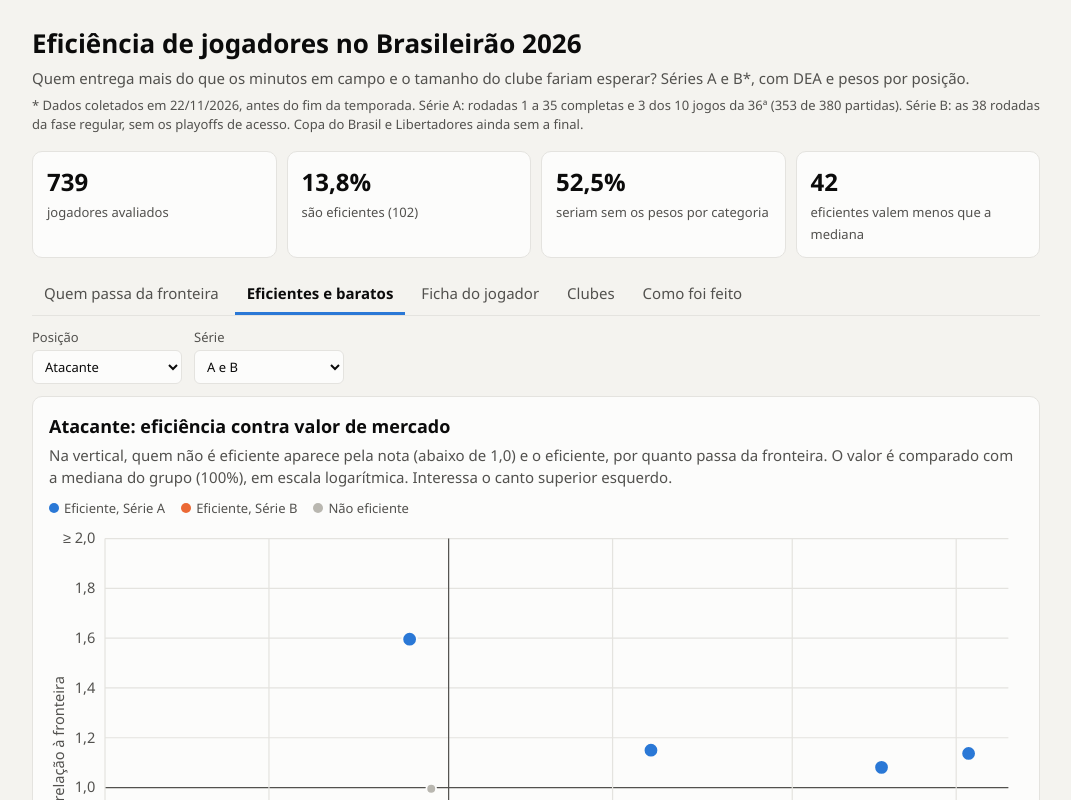
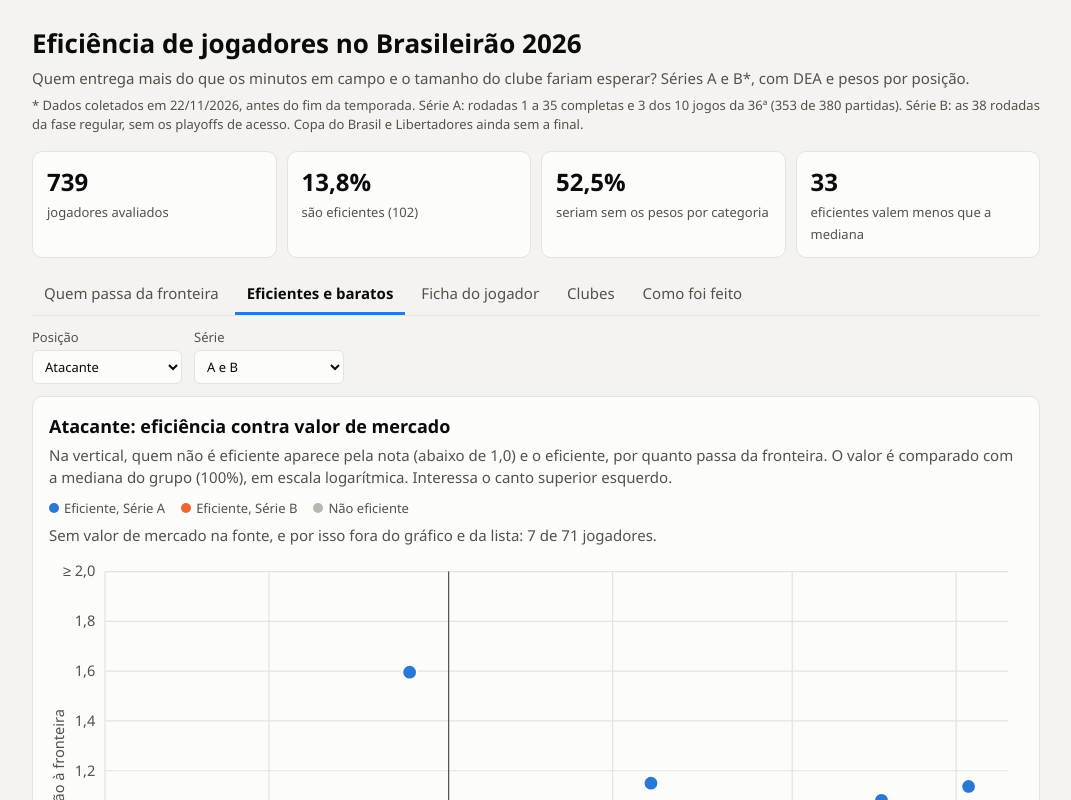
Before and after one commit to safsalles/portfolio-ds, a plain HTML site: page eficiencia-dea-brasileirao/painel/index.html in a window 1280 px wide. Both pictures are taken after a click on the tab "Eficientes e baratos". Shown: the top 800 px of the page, without its empty margins (104-1175 px from the left). Drawn offline with Linux system fonts and the light colour scheme.

Commit message:
eficiencia-dea-brasileirao: jogadores sem valor de mercado fora da lista de baratos
Co-Authored-By: Claude Sonnet 5.5 <noreply@anthropic.com>

```diff
--- a/eficiencia-dea-brasileirao/painel/index.html
+++ b/eficiencia-dea-brasileirao/painel/index.html
@@ -123,6 +123,7 @@ function marca(rotulo, texto, acao, ...filhos) {
   return g;
 }
 function abrir(j) { estado.aba = "jogador"; estado.jogador = j.id; $("fNome").value = rotulo(j); desenhar(); scrollTo({top: 0}); }
+const barato = j => j.ef && j.valorPct != null && j.valorPct < 100;
 const rotulo = j => `${j.nome} (${j.time})`;
 const filtrados = () => J.filter(j => (!estado.pos || j.pos === estado.pos) && (!estado.serie || j.serie === estado.serie));
 const legendaSeries = () => el("div", {class: "legenda"},
@@ -171,7 +172,7 @@ function fronteira(raiz) {
 
 function baratos(raiz) {
   const todos = filtrados();
-  const alvo = todos.filter(j => j.ef && j.valorPct < 100);
+  const alvo = todos.filter(barato);
   raiz.append(el("h2", {}, `${estado.pos || "Todas as posições"}: eficiência contra valor de mercado`),
     el("p", {class: "sub"}, "Na vertical, quem não é eficiente aparece pela nota (abaixo de 1,0) e o eficiente, por quanto passa da fronteira. O valor é comparado com a mediana do grupo (100%), em escala logarítmica. Interessa o canto superior esquerdo."),
     el("div", {class: "legenda"},
@@ -179,6 +180,9 @@ function baratos(raiz) {
       el("span", {}, el("span", {class: "ponto", style: "background:var(--b)"}), "Eficiente, Série B"),
       el("span", {}, el("span", {class: "ponto", style: "background:var(--apagado)"}), "Não eficiente")));
   const com = todos.filter(j => j.valorPct > 0);
+  const fora = todos.filter(j => j.valorPct == null), foraEf = fora.filter(j => j.ef);
+  if (fora.length) raiz.append(el("p", {class: "sub"}, `Sem valor de mercado na fonte, e por isso fora do gráfico e da lista: ${fora.length} de ${todos.length} jogadores` +
+    (foraEf.length ? `, ${foraEf.length} deles eficientes (${foraEf.map(rotulo).join(", ")}).` : ".")));
   if (!com.length) { raiz.append(el("p", {}, "Sem jogadores com esse filtro.")); return; }
   const L = 800, H = 420, m = {e: 46, d: 12, t: 12, b: 40};
   const lo = Math.log10(Math.min(50, ...com.map(j => j.valorPct))), hi = Math.log10(Math.max(200, ...com.map(j => j.valorPct)));
@@ -223,7 +227,7 @@ function jogador(raiz) {
   raiz.append(el("h2", {}, j.nome), el("p", {class: "sub"}, `${j.time}, Série ${j.serie}. ${j.grupo}.`),
     el("p", {}, el("span", {class: j.ef ? "selo sim" : "selo"}, j.ef ? "Eficiente" : "Não eficiente"),
       el("span", {class: "selo"}, `Nota ${f(j.nota)}`), el("span", {class: "selo"}, `${j.rank}º de ${j.n} no grupo`),
-      el("span", {class: "selo"}, `Valor: ${f(j.valorPct, 0)}% da mediana`)),
+      el("span", {class: "selo"}, j.valorPct == null ? "Sem valor de mercado na fonte" : `Valor: ${f(j.valorPct, 0)}% da mediana`)),
     el("h3", {}, "Onde se destaca no grupo"),
     el("p", {class: "sub"}, "Posição relativa por 90 minutos, de 0 a 100 (média dos itens da categoria). O traço marca o meio do grupo. É um retrato à parte: o DEA usa totais, minutos e o valor do clube."),
     ...j.cats.map(([n, w, p]) => barra(n, `peso ${w}%`, p, String(p))),
@@ -355,7 +359,7 @@ function desenhar() {
 const ef = J.filter(j => j.ef).length;
 $("numeros").append(...[[String(J.length), "jogadores avaliados"], [`${f(ef / J.length * 100, 1)}%`, `são eficientes (${ef})`],
   [`${f(J.filter(j => j.livre >= 0.9999).length / J.length * 100, 1)}%`, "seriam sem os pesos por categoria"],
-  [String(J.filter(j => j.ef && j.valorPct < 100).length), "eficientes valem menos que a mediana"]]
+  [String(J.filter(barato).length), "eficientes valem menos que a mediana"]]
   .map(([v, t]) => el("div", {class: "numero"}, el("b", {}, v), el("span", {}, t))));
 $("fPos").append(el("option", {value: ""}, "Todas"), ...D.ordem.map(p => el("option", {value: p}, p)));
 $("nomes").append(...J.map(j => el("option", {value: rotulo(j)})));
```
Also changed, not shown: eficiencia-dea-brasileirao/painel/modelo.html (+7 -3 lines).
